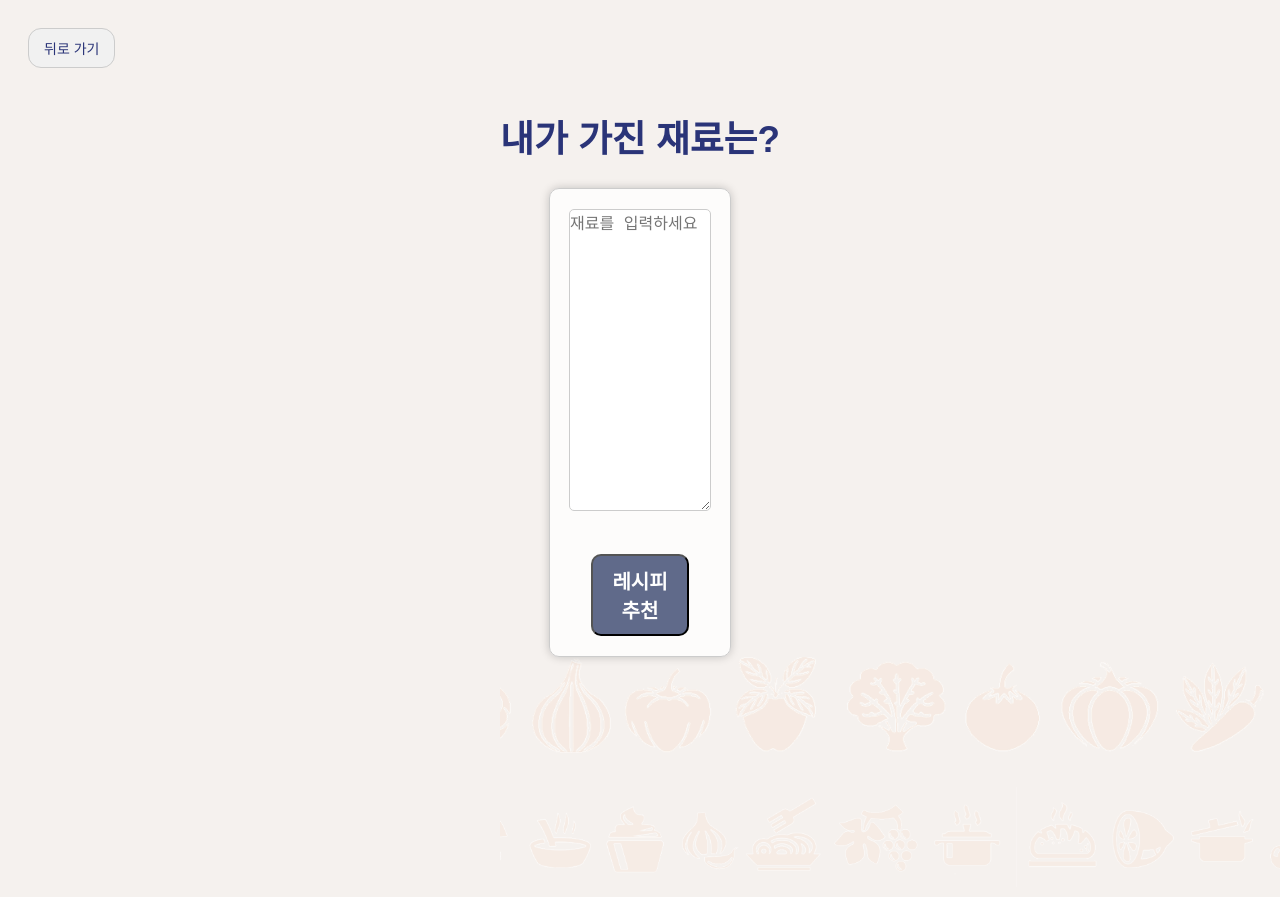
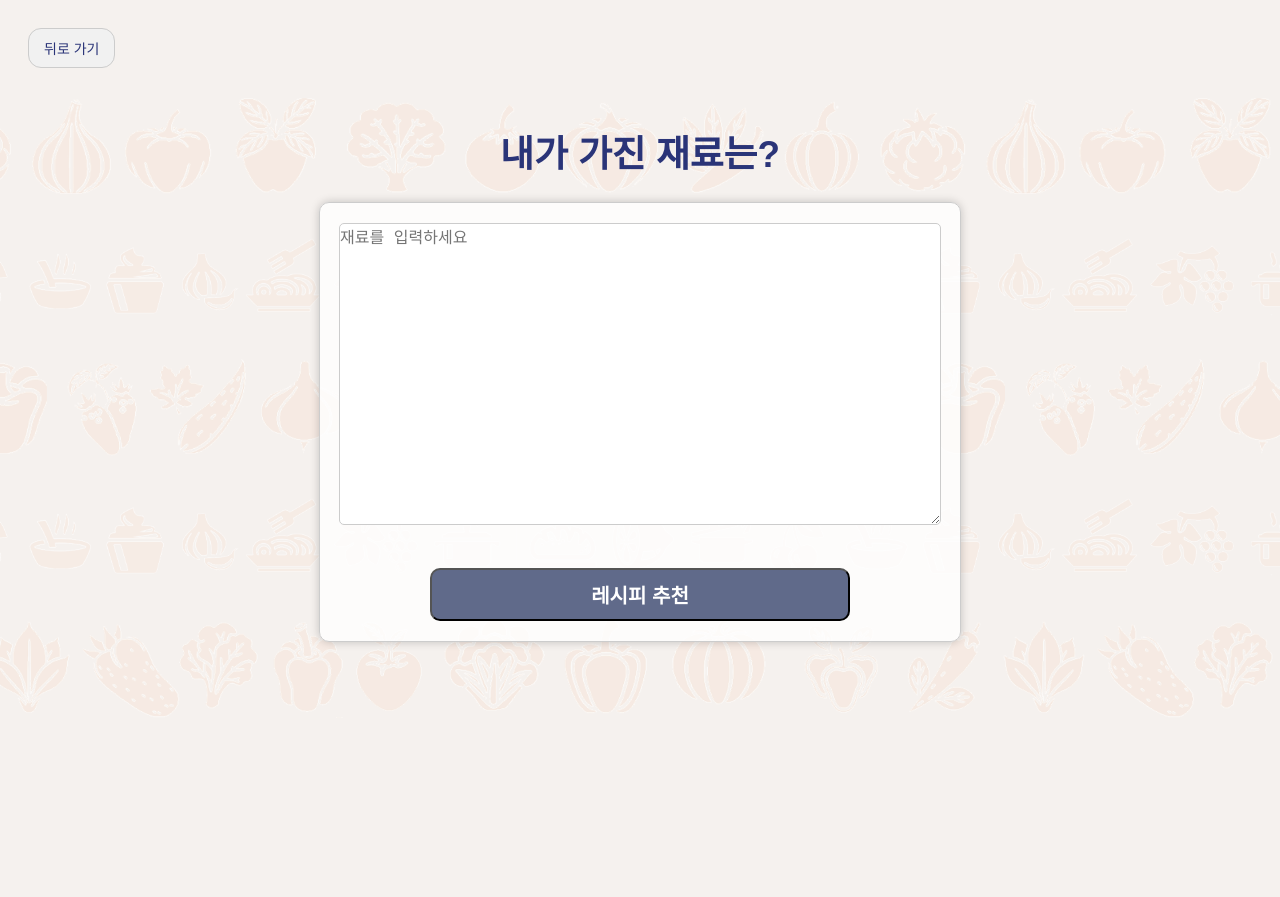
Before and after one commit to Nicholas-Olsen/Todays-Best-Recipe, a Django app: page /recommend in a window 1280 px wide; the page is wider, and only the part inside the window is pictured. Shown: the top 897 px of that part. After the commit the page ends 712 px from the top of that part, so only its background shows below. Run offline with Django 5.2, Linux system fonts and the light colour scheme.

Commit message:
Update recommend.css

```diff
--- a/mysite/blog/static/css/recommend.css
+++ b/mysite/blog/static/css/recommend.css
@@ -19,6 +19,14 @@ h1 { color: #2a3478; font-size: 2.3em; margin-top: -50px; }
 }
 .back-button:hover { background-color: #2a3478; color: white; }
 
+form {
+    width: 100%;
+    display: flex;
+    justify-content: center;
+    align-items: center;
+    flex-direction: column;
+}
+
 .recom-box {
     border: 1px solid #ccc;
     border-radius: 10px;
@@ -28,7 +36,8 @@ h1 { color: #2a3478; font-size: 2.3em; margin-top: -50px; }
     flex-direction: column;
     align-items: center;
     padding: 20px;
-    width: 50%;
+    width: 100%;
+    max-width: 600px;
     margin: 0 auto;
     z-index: 1;
 }
```
